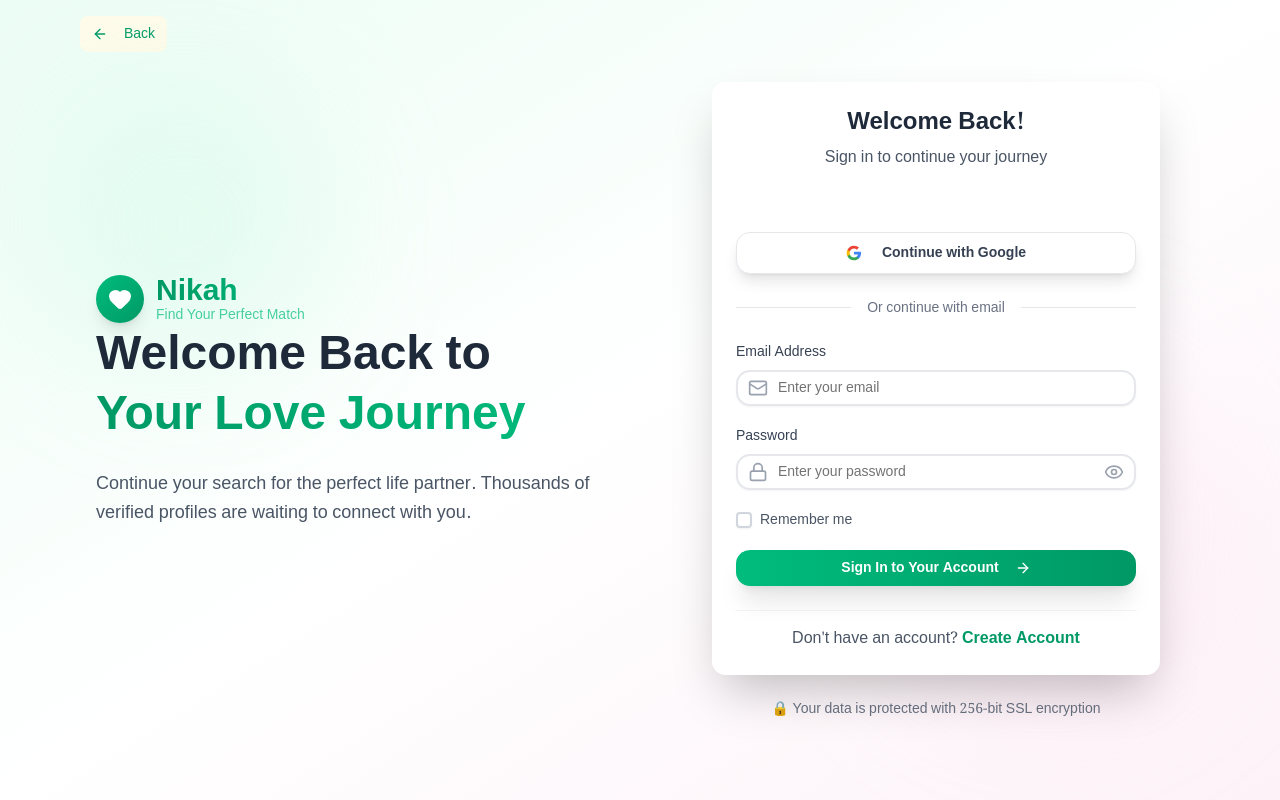
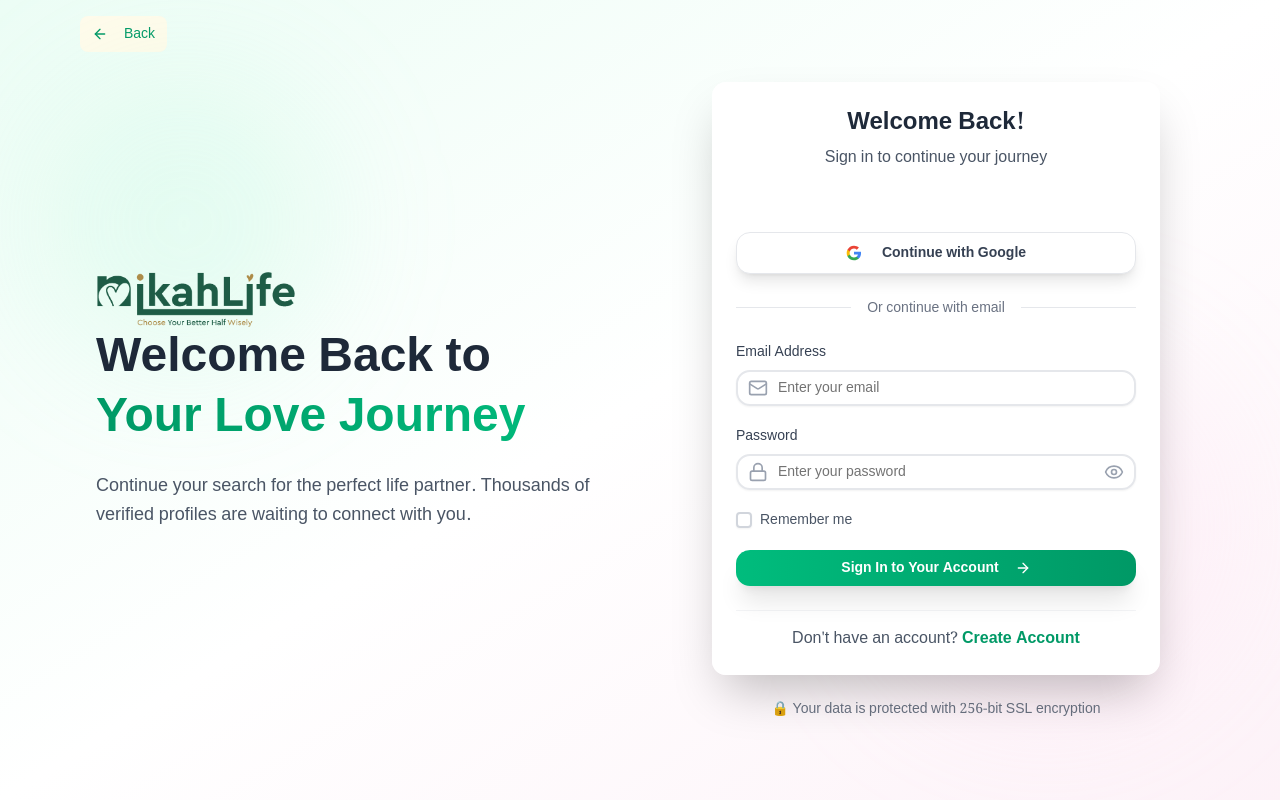
Before and after one commit to Brainless-Loco/nikahlife, a Next.js app in the folder matrimony-client/: page /login in a window 1280 px wide. Built offline with nearby package versions, Linux system fonts and the light colour scheme.

Commit message:
Requirement 13 is implemented

```diff
--- a/matrimony-client/src/app/(auth)/login/page.tsx
+++ b/matrimony-client/src/app/(auth)/login/page.tsx
@@ -7,7 +7,7 @@ import Link from "next/link";
 import {
   Eye,
   EyeOff,
-  Heart,
+  // Heart,
   Mail,
   Lock,
   ArrowRight,
@@ -22,6 +22,9 @@ import { toast } from "sonner";
 import { getCookie } from "@/utils/getToken";
 import authService from "@/utils/authService";
 import { useAuth } from "../context/auth-context";
+import Image from "next/image";
+import logo from "../../../../public/logo/nikahlife.png";
+// import logoWhite from "../../../../public/logo/nikahlife-white.png";
 
 export default function LoginPage() {
   const [showPassword, setShowPassword] = useState(false);
@@ -145,17 +148,34 @@ export default function LoginPage() {
           {/* Logo */}
           <Link href={"/"}>
             <div className="flex items-center justify-center lg:justify-start space-x-3">
-              <div className="h-12 w-12 rounded-full bg-gradient-to-br from-emerald-500 to-emerald-600 flex items-center justify-center shadow-lg">
-                <Heart className="h-6 w-6 text-white fill-white" />
+
+              <div >
+                <Image
+                  width={200}
+                  height={200}
+                  src={logo}
+                  alt="nikahlife"
+                  className="block"
+                />
               </div>
-              <div className="flex flex-col">
+
+              {/* <div >
+                <Image
+                  width={200}
+                  height={200}
+                  src={logoWhite}
+                  alt="nikahlife"
+                  className="hidden dark:block"
+                />
+              </div> */}
+              {/* <div className="flex flex-col">
                 <span className="text-3xl font-bold bg-gradient-to-r from-emerald-600 to-emerald-500 bg-clip-text text-transparent">
                   Nikah
                 </span>
                 <span className="text-sm text-emerald-500/70 font-medium -mt-1">
                   Find Your Perfect Match
                 </span>
-              </div>
+              </div> */}
             </div>
           </Link>
 
@@ -180,12 +200,21 @@ export default function LoginPage() {
             <CardHeader className="space-y-4 pb-8">
               {/* Mobile Logo */}
               <div className="flex lg:hidden items-center justify-center space-x-3 mb-4">
-                <div className="h-10 w-10 rounded-full bg-gradient-to-br from-emerald-500 to-emerald-600 flex items-center justify-center">
+                {/* <div className="h-10 w-10 rounded-full bg-gradient-to-br from-emerald-500 to-emerald-600 flex items-center justify-center">
                   <Heart className="h-5 w-5 text-white fill-white" />
                 </div>
                 <span className="text-2xl font-bold bg-gradient-to-r from-emerald-600 to-emerald-500 bg-clip-text text-transparent">
                   Nikah
-                </span>
+                </span> */}
+                  <div >
+                    <Image
+                      width={200}
+                      height={200}
+                      src={logo}
+                      alt="nikahlife"
+                      className="block"
+                    />
+                  </div>
               </div>
 
               <div className="text-center space-y-2">
--- a/matrimony-client/src/app/(auth)/registration/page.tsx
+++ b/matrimony-client/src/app/(auth)/registration/page.tsx
@@ -42,6 +42,9 @@ import { ButtonLoader } from "@/components/common/Loader";
 import { useRouter } from "next/navigation";
 import axios, { AxiosError } from "axios";
 import { toast } from "sonner";
+import Image from "next/image";
+import logo from "../../../../public/logo/nikahlife.png";
+// import logoWhite from "../../../../public/logo/nikahlife-white.png";
 
 enum UserRole {
   USER = "user",
@@ -263,12 +266,22 @@ export default function RegistrationPage() {
             <CardHeader className="space-y-4 pb-8">
               {/* Mobile Logo */}
               <div className="flex lg:hidden items-center justify-center space-x-3 mb-4">
-                <div className="h-10 w-10 rounded-full bg-gradient-to-br from-emerald-500 to-emerald-600 flex items-center justify-center">
+                {/* <div className="h-10 w-10 rounded-full bg-gradient-to-br from-emerald-500 to-emerald-600 flex items-center justify-center">
                   <Heart className="h-5 w-5 text-white fill-white" />
                 </div>
                 <span className="text-2xl font-bold bg-gradient-to-r from-emerald-600 to-emerald-500 bg-clip-text text-transparent">
                   Nikah
-                </span>
+                </span> */}
+
+                <div >
+                  <Image
+                    width={200}
+                    height={200}
+                    src={logo}
+                    alt="nikahlife"
+                    className="block"
+                  />
+                </div>
               </div>
 
               {/* Step Indicator */}
```
